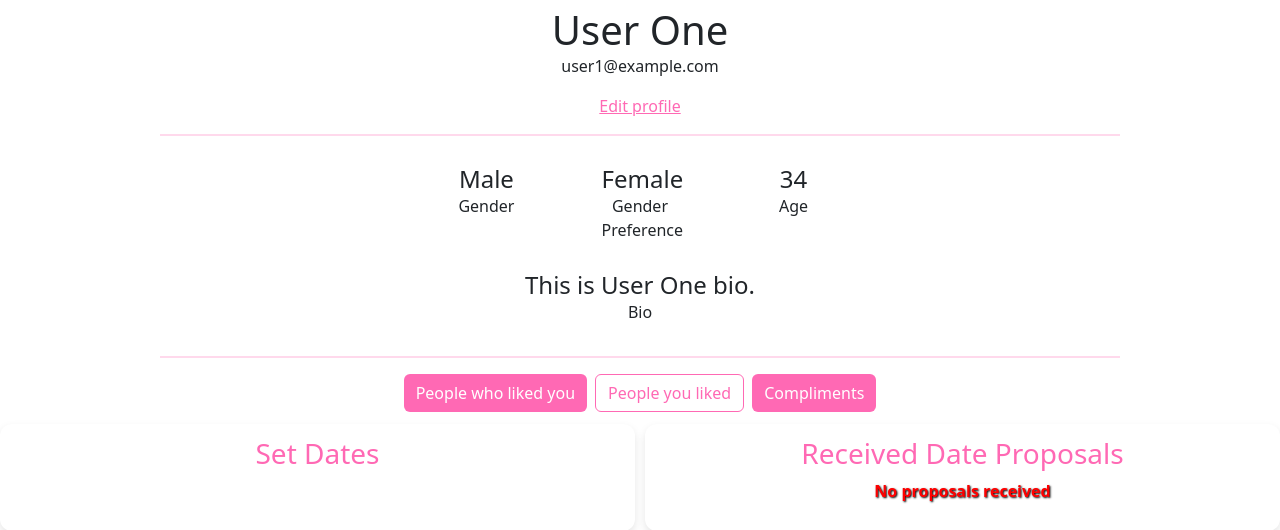
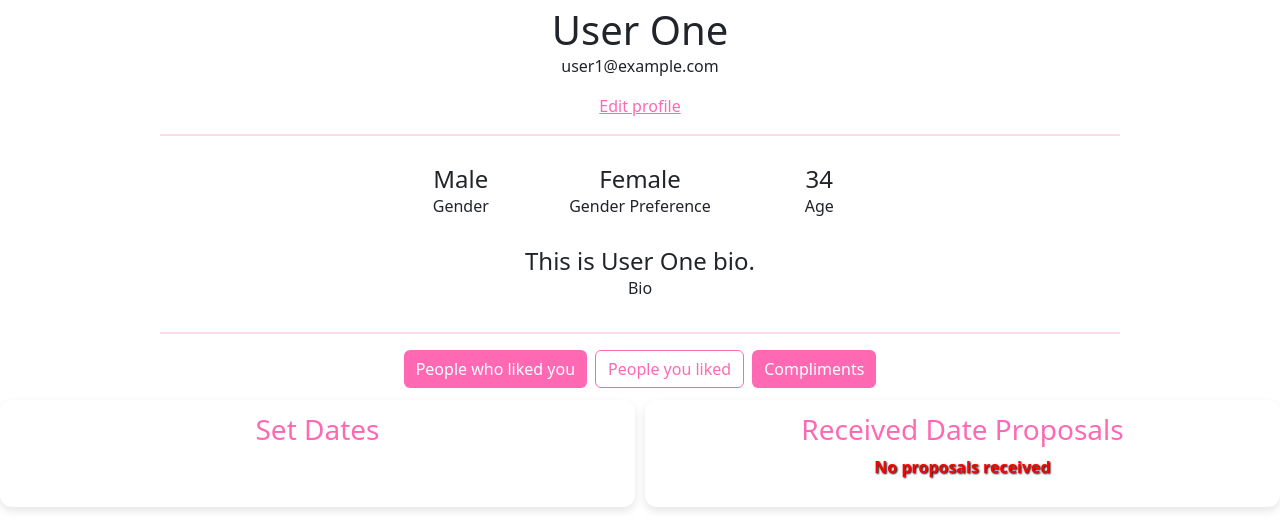
Before and after one commit to jaronwald24/DatingApp, a Flask app: page /profile/1 in a window 1280 px wide. Shown: the part 259-789 px from the top of the page. Run offline with Flask 3, Linux system fonts and the light colour scheme; a user stored in the database is signed in.

Commit message:
added some styling stuff for profile

```diff
--- a/DatingApp/static/DatingApp.css
+++ b/DatingApp/static/DatingApp.css
@@ -158,7 +158,7 @@ body {
     display: flex;
     flex-direction: row;
     justify-content: space-between;
-    width: 30%;
+    width: 40%;
     margin: 1% 1%;
 }
 
--- a/DatingApp/templates/main/profile.html
+++ b/DatingApp/templates/main/profile.html
@@ -41,7 +41,7 @@
     </div>
     <hr style="border: 1px solid ; color:#ff69b4; width: 75%">
     <div class="profileElements">
-            <div style="display: flex; flex-direction: column; text-align: center; width: 20%">
+            <div style="display: flex; flex-direction: column; text-align: center; width: 30%">
                 <h4 style="margin-bottom: 0; text-align: center">
                     {%if user.profile.gender== "male" %} Male
                     {%else%} Female
@@ -49,7 +49,7 @@
                 </h4>
                 <p>Gender</p>
             </div>
-        <div style="display: flex; flex-direction: column; text-align: center; width: 20%">
+        <div style="display: flex; flex-direction: column; text-align: center; width: 30%">
             <h4 style="margin-bottom: 0; text-align: center">
                 {%if user.profile.genderPreference== "male" %} Male
                     {%else%} Female
@@ -59,7 +59,7 @@
                 Gender Preference
             </p>
         </div>
-        <div style="display: flex; flex-direction: column; text-align: center; width: 20%">
+        <div style="display: flex; flex-direction: column; text-align: center; width: 30%">
             <h4 style="margin-bottom: 0; text-align: center">{{ current_year - user.profile.birth_year }}</h4>
             <p>
                 Age
@@ -198,6 +198,9 @@
             <span class="close">&times;</span>
             <div>
                 <h2>Compliments</h2>
+                {% if not user.received_compliments %}
+                    <p>No compliments received</p>
+                {% endif %}
                 <div class="compliments">
                     {% for compliment in user.received_compliments %}
                     <div id="compliment" style="display: flex; justify-content: space-between;">
```
Also changed, not shown: DatingApp/static/photos/photo-1.png, instance/DatingApp.db.
